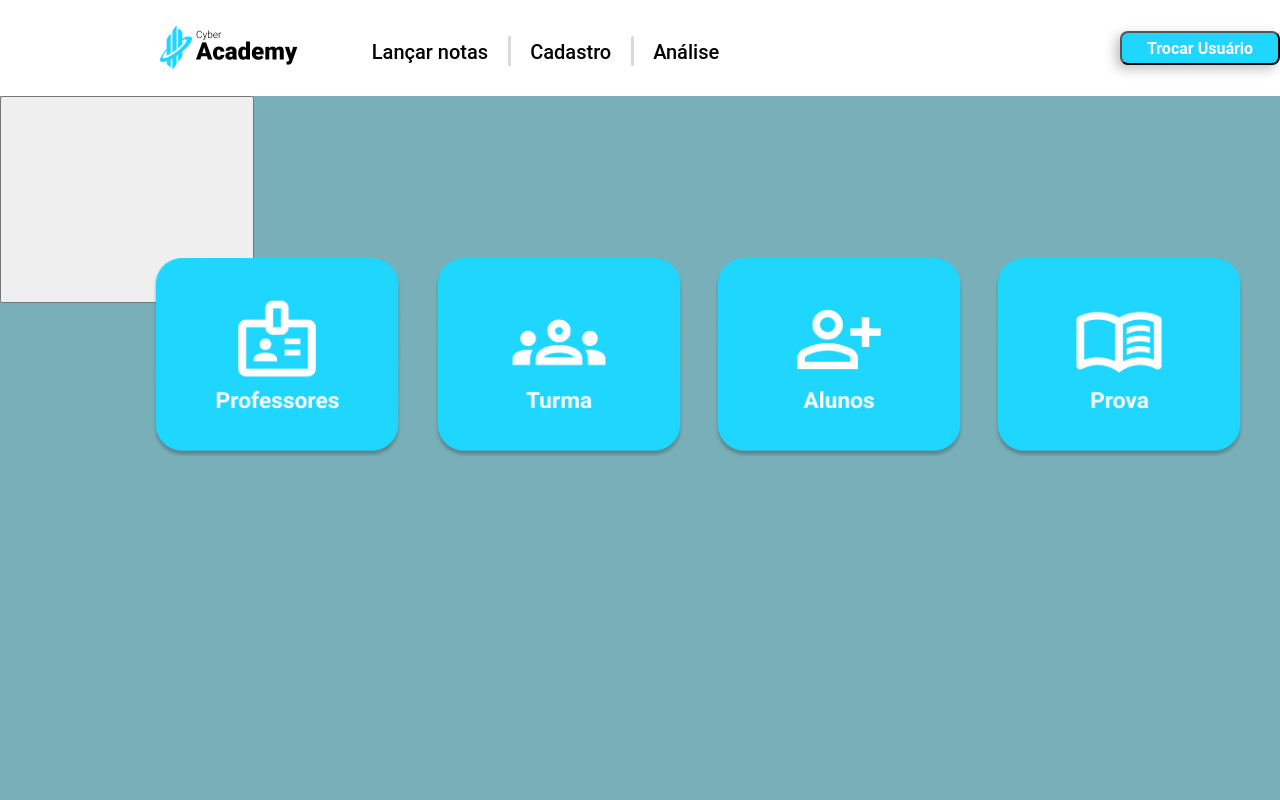
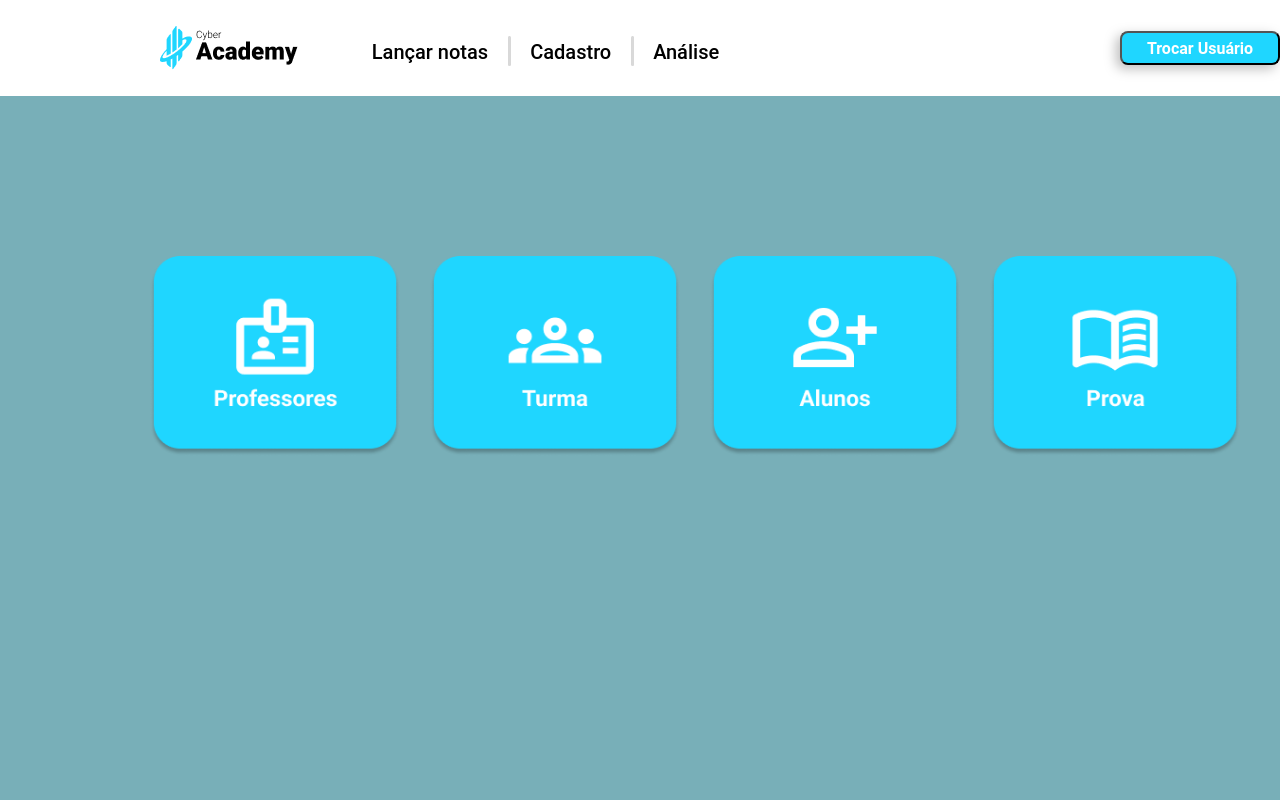
Before and after one commit to SatherBosco/school-activities-management, a Next.js app: page /Cadastros in a window 1280 px wide. Shown: the top 800 px of the page. Built offline with nearby package versions, Linux system fonts and the light colour scheme.

Commit message:
criação branch cadastro Daniel

```diff
--- a/app/Cadastros/page.tsx
+++ b/app/Cadastros/page.tsx
@@ -35,9 +35,7 @@ export default function Home() {
     </header>
 
     <main className={styles.conteudo}>
-        <button className={styles.botaoProfessor}>
-            <Image className={styles.cardProfessor} src={Professor} alt="Banner Bem-vindo" />
-        </button>
+        <Image className={styles.cardProfessor} src={Professor} alt="Banner Bem-vindo" />
         <Image className={styles.cardTurma} src={Turma} alt="Banner Bem-vindo" />
         <Image className={styles.cardAluno} src={Aluno} alt="Banner Bem-vindo" />
         <Image className={styles.cardProva} src={Prova} alt="Banner Bem-vindo" />
```
